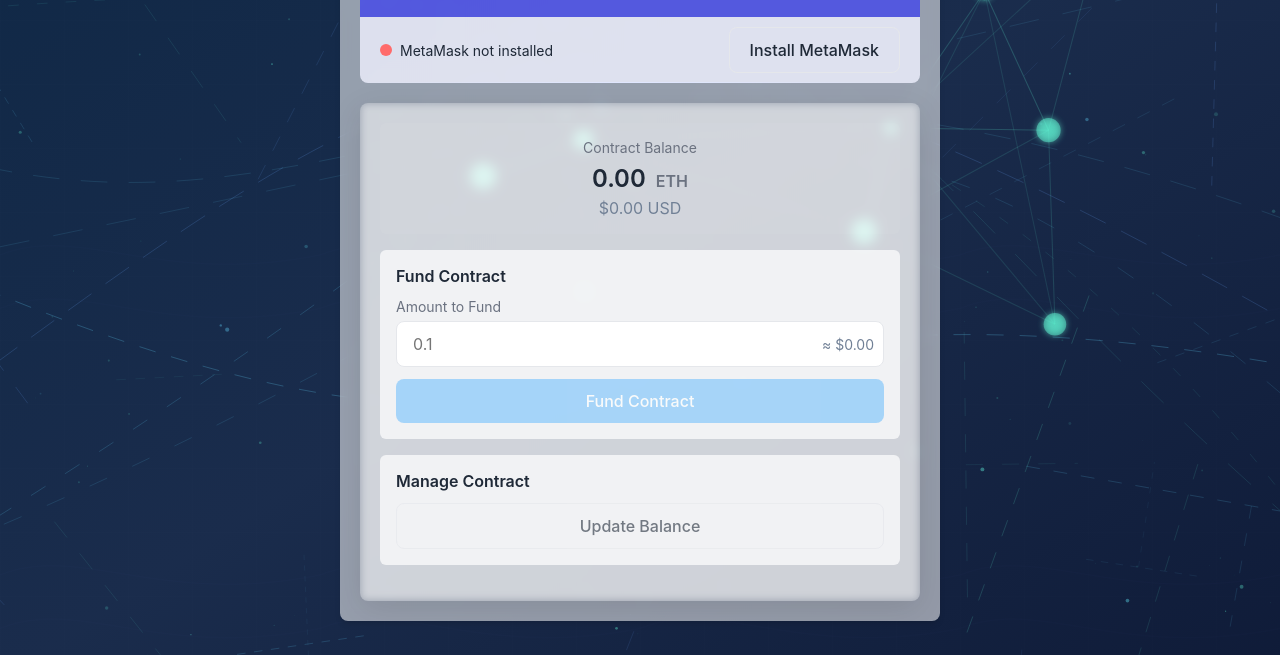
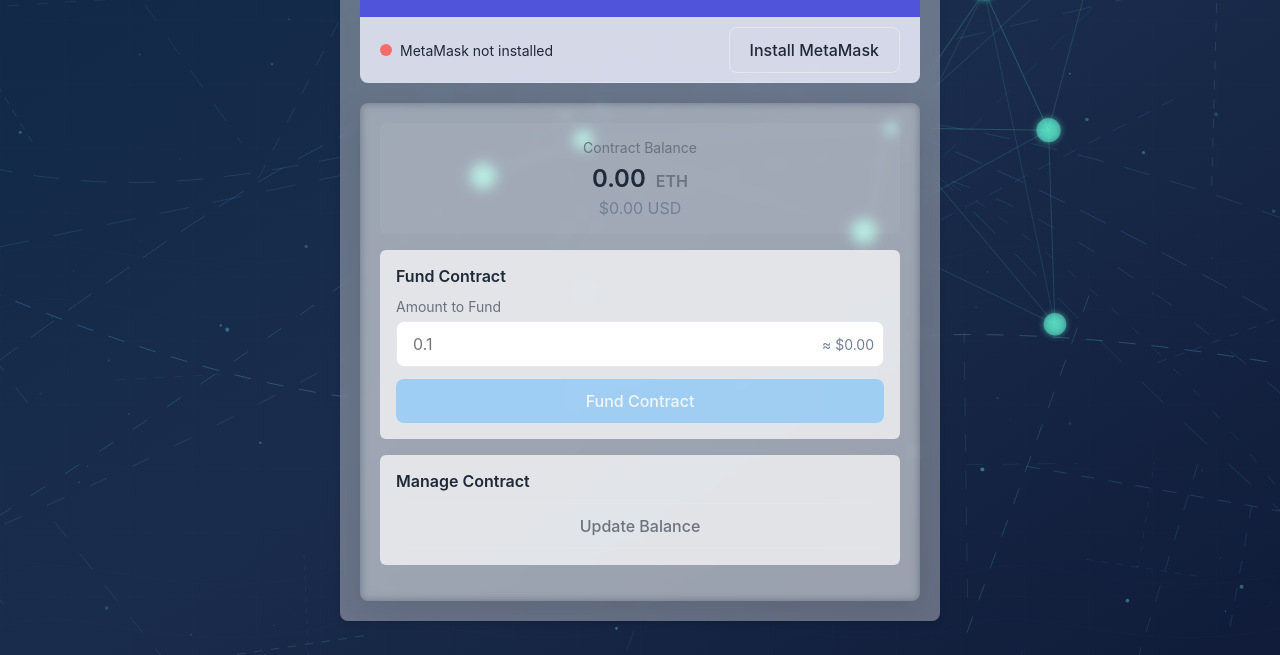
Before and after one commit to Leeh-Santos/money_beggarETH, a plain HTML site: page html-fund-me/index.html in a window 1280 px wide. Shown: the part 145-800 px from the top of the page. Drawn offline with Linux system fonts and the light colour scheme.

Commit message:
transparant front

```diff
--- a/html-fund-me/style.css
+++ b/html-fund-me/style.css
@@ -317,7 +317,7 @@
 
   /* Adjust app container for transparency */
   .app-container {
-    background-color: rgba(255, 255, 255, 0.55);
+    background-color: rgba(255, 255, 255, 0.35);
     backdrop-filter: blur(6px);
     -webkit-backdrop-filter: blur(6px);
     transition: box-shadow 0.3s ease;
```
